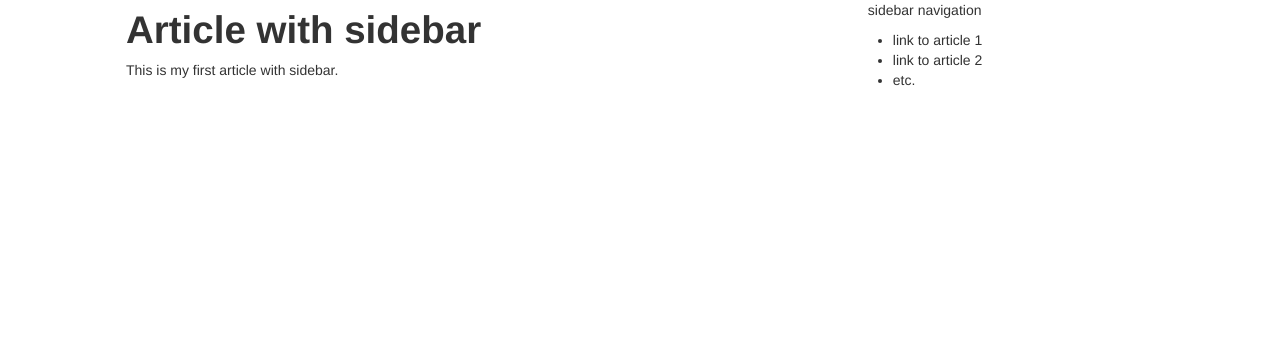
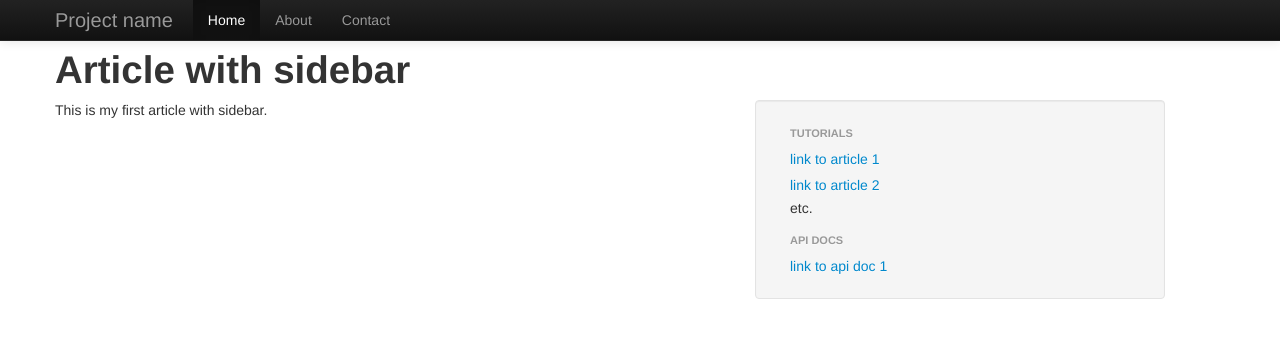
Before and after one commit to shwetank/extension-docs, a Jekyll site: the page built from article-withsidebar.md, in a window 1280 px wide. Shown: the top 338 px of the page. Built offline with Jekyll 4.4.1, drawn with Linux system fonts in a browser that asks for light colours; Markdown is read by kramdown in place of the engine named in the settings.

Commit message:
added top navbar, various navigation optimizations

```diff
--- a/_includes/header.html
+++ b/_includes/header.html
@@ -5,11 +5,30 @@
   <meta name="viewport" content="width=device-width, initial-scale=1.0">
   <link rel="shortcut icon" href="favicon.ico" type="image/x-icon">
   <link href="css/bootstrap.min.css" rel="stylesheet" media="screen">
+  <link href='css/custom.css' rel='stylesheet' type='text/css'>
   <link href="css/bootstrap-responsive.css" rel="stylesheet">
-    <link href='css/custom.css' rel='stylesheet' type='text/css'>
  </head>
  <body id="ext_{{ page.structureddocid }}">
-    <div class="container-fluid">
-      <div class="row-fluid">
-        <div class="span7 offset1">
+  <nav id="navbar" class="navbar navbar-inverse navbar-fixed-top">
+   <div class="navbar-inner">
+    <div class="container">
+     <button type="button" class="btn btn-navbar" data-toggle="collapse" data-target=".nav-collapse">
+      <span class="icon-bar"></span>
+      <span class="icon-bar"></span>
+      <span class="icon-bar"></span>
+     </button>
+     <a class="brand" href="#">Project name</a>
+     <div class="nav-collapse collapse">
+      <ul class="nav">
+       <li class="active"><a href="#">Home</a></li>
+       <li><a href="#about">About</a></li>
+       <li><a href="#contact">Contact</a></li>
+      </ul>
+     </div><!--/.nav-collapse -->
+    </div>
+   </div>
+  </nav>
+  <div class="container">
+   <div class="row">
+    <div class="span7">
      <h1>{{ page.title }}</h1>
--- a/_includes/sidebar.html
+++ b/_includes/sidebar.html
@@ -1,11 +1,13 @@
-        </div>
-        <div class="span4">
-          <p>sidebar navigation</p>
-          <ul>
-            <li>link to article 1</li>
-            <li>link to article 2</li>
-            <li>etc.</li>
-          </ul>
-        </div>
-      </div>
     </div>
+    <nav id="sidebar" class="span4 well">
+     <ul class="nav nav-list">
+      <li class="nav-header">Tutorials</li>
+      <li><a href="">link to article 1</a></li>
+      <li><a href="">link to article 2</a></li>
+      <li>etc.</li>
+      <li class="nav-header">API Docs</li>
+      <li><a href="">link to api doc 1</a></li>
+     </ul>
+    </nav>
+   </div>
+  </div>
--- a/css/custom.css
+++ b/css/custom.css
@@ -1 +1,2 @@
-/* extra CSS goes here */
+body {padding-top: 40px;} /* added 40px padding as per view-source:http://twitter.github.com/bootstrap/components.html */
+#sidebar {margin-top: 60px;}
```
Lines whose indentation alone changed are shown as unchanged.
